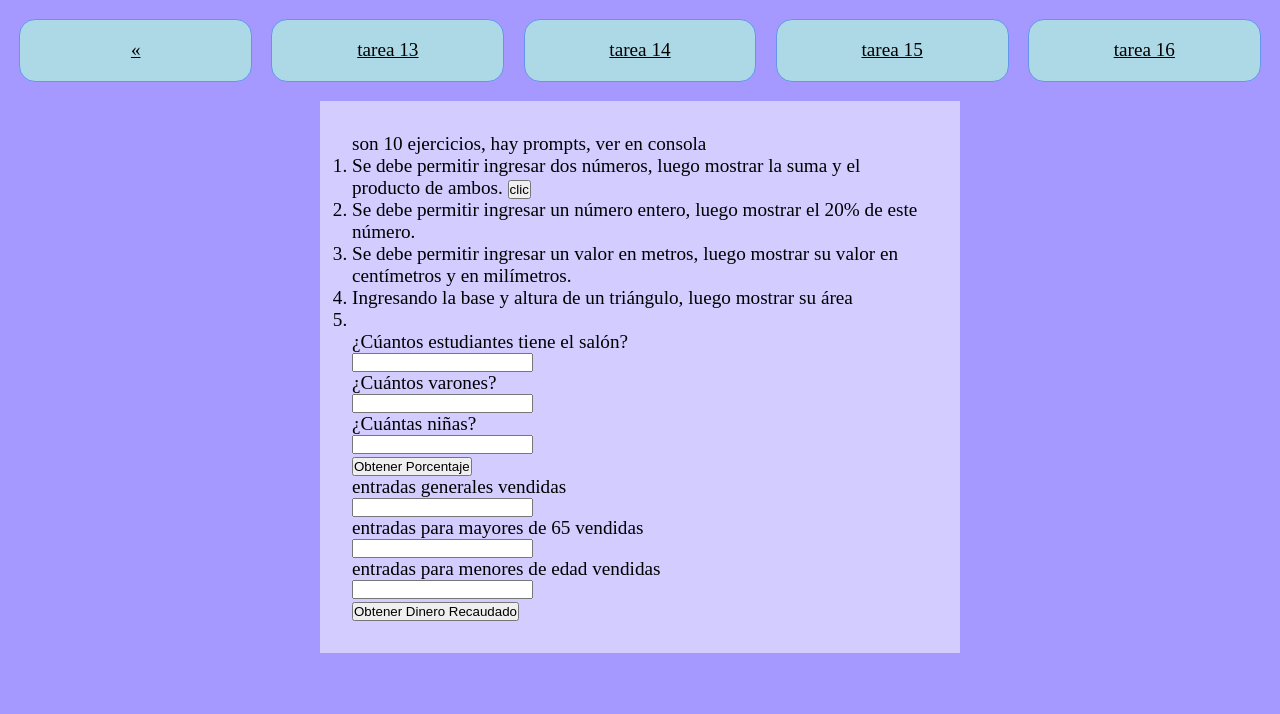
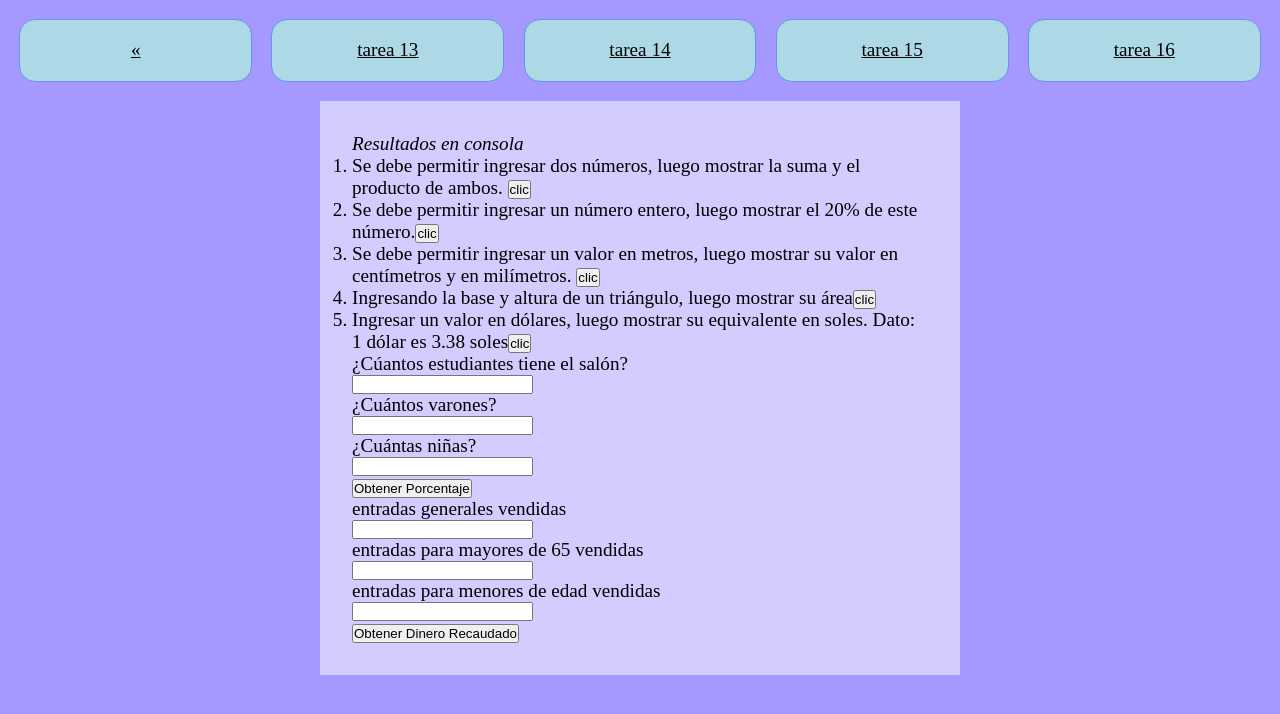
Before and after one commit to araceliponce/actividades-de-js, a plain HTML site: page tarea13.html in a window 1280 px wide. Drawn offline with Linux system fonts and the light colour scheme.

Commit message:
btns funciones

```diff
--- a/scripts/tarea13.js
+++ b/scripts/tarea13.js
@@ -8,23 +8,22 @@ function ej1() {
   console.log(`La suma de tus números ${numUno} y ${numDos} es ${suma} y su producto es ${producto}`);
 }
 
-
-
-
-function stop() {
+function ej2(){
   let numEntero = +prompt('Ingrese un numero entero');
   let porcentaje = numEntero * 0.2;
   console.log(`El 10% de ${numEntero} es ${porcentaje}`);
+}
 
-
+function ej3(){
   let nMetros = +prompt('Ingrese un número de metros');
   let equivCM = nMetros * 100;
   let equivMM = equivCM * 10;
 
   console.log(`${nMetros} metros es igual a ${equivCM} cm y es igual a ${equivMM} milímetros`);
 
+}
 
-
+function ej4(){
   let base = +prompt('Ingrese la base');
   let altura = +prompt('Ingrese la altura');
   let area = base * altura / 2;
@@ -32,14 +31,31 @@ function stop() {
 
   console.log(`el área del triángulo es ${area}`);
   console.log({ base }, { altura }, { area });
+}
 
 
-
+function ej5(){
   let nDolares = +prompt('número de dólares');
   let nSoles = nDolares * 3.38;
 
   console.log(`equivalen a ${nSoles}`);
   console.log({ nDolares });
+}
+
+
+
+function stop() {
+
+
+
+
+
+
+
+
+
+
+
 
 
 
--- a/tarea13.html
+++ b/tarea13.html
@@ -28,14 +28,14 @@
 
 
   <main>
-    <span>son 10 ejercicios, hay prompts, ver en consola</span>
+    <span><em>Resultados en consola</em></span>
     <ol>
       <li>Se debe permitir ingresar dos números, luego mostrar la suma y el producto de ambos.
       <button onclick="ej1()">clic</button> </li>
-      <li>Se debe permitir ingresar un número entero, luego mostrar el 20% de este número.</li>
-      <li>Se debe permitir ingresar un valor en metros, luego mostrar su valor en centímetros y en milímetros. </li>
-      <li>Ingresando la base y altura de un triángulo, luego mostrar su área</li>
-      <li></li>
+      <li>Se debe permitir ingresar un número entero, luego mostrar el 20% de este número.<button onclick="ej2()">clic</button></li>
+      <li>Se debe permitir ingresar un valor en metros, luego mostrar su valor en centímetros y en milímetros. <button onclick="ej3()">clic</button></li>
+      <li>Ingresando la base y altura de un triángulo, luego mostrar su área<button onclick="ej4()">clic</button></li>
+      <li>Ingresar un valor en dólares, luego mostrar su equivalente en soles. Dato: 1 dólar es 3.38 soles<button onclick="ej5()">clic</button></li>
     </ol>
 
 
```
